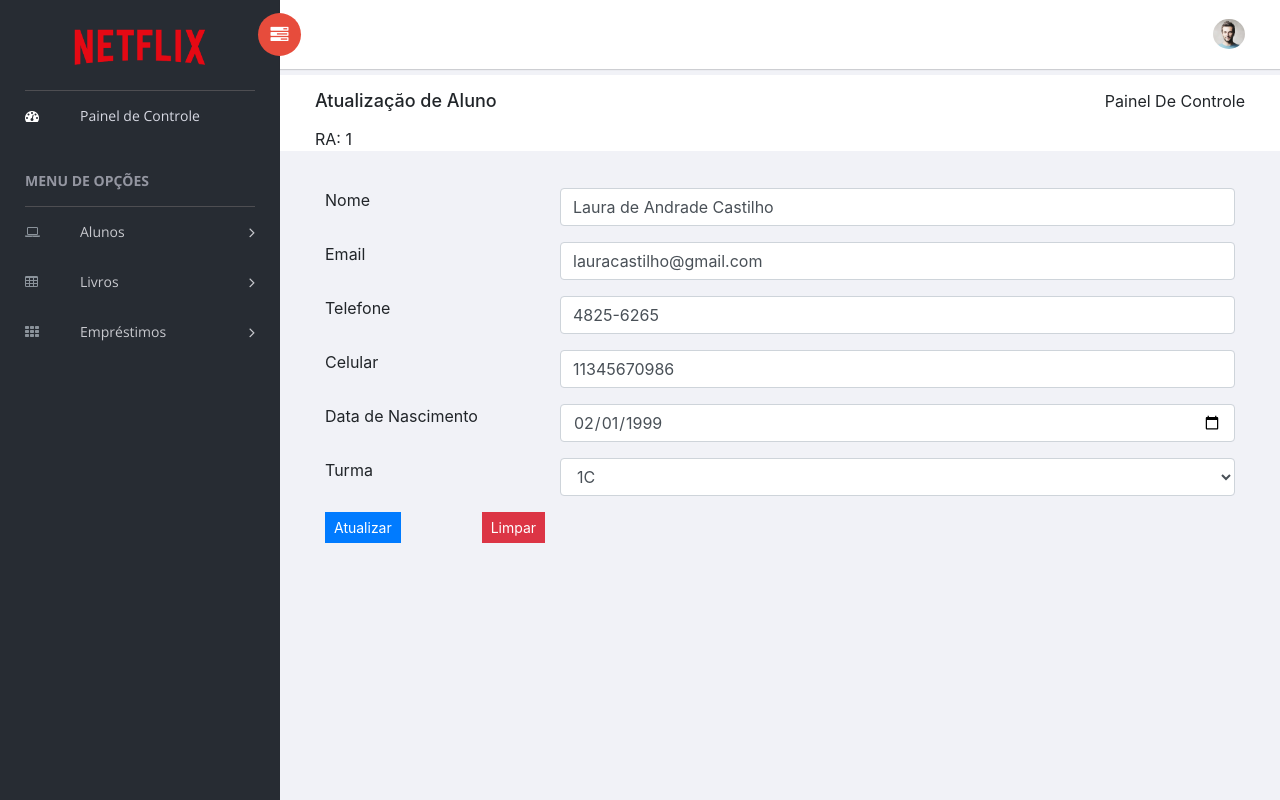
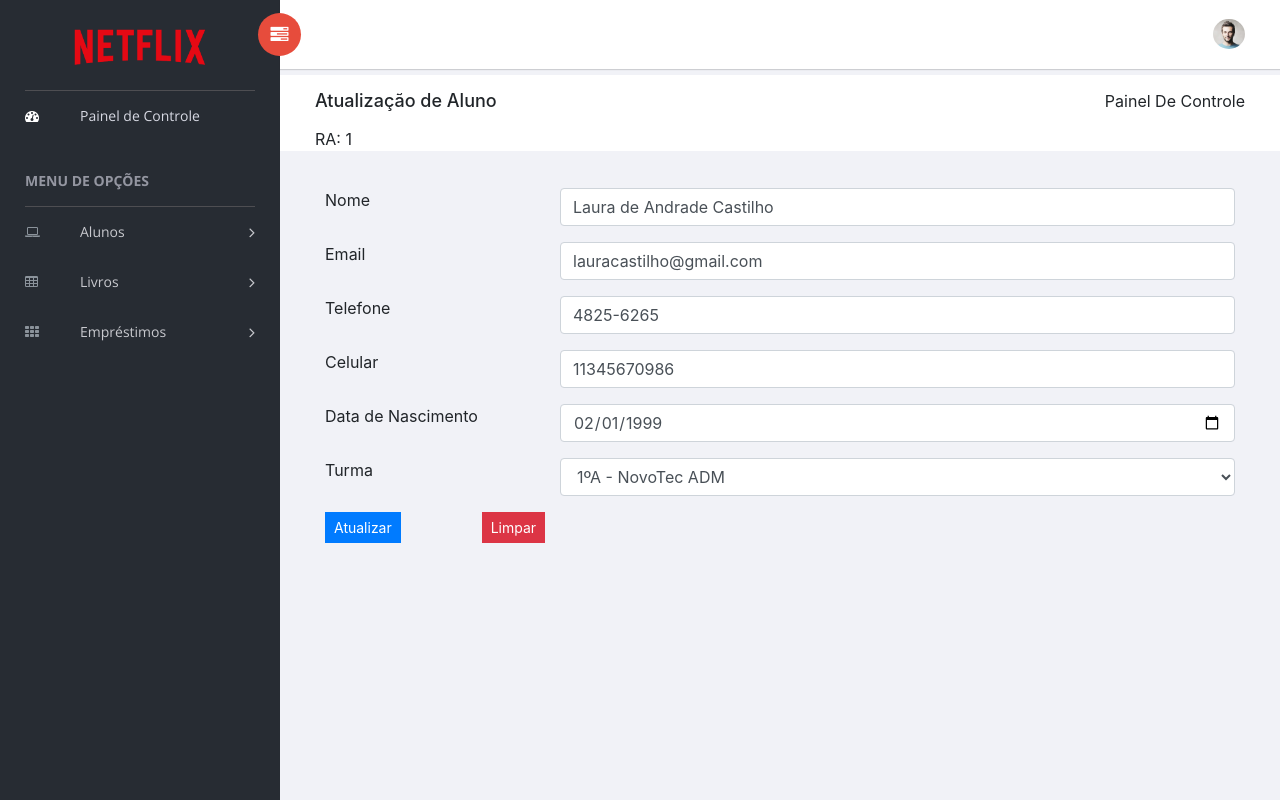
Before and after one commit to BiancaFSilva/Biblioteca-C.R.U.D, a PHP site: page /restrita/form_atualiza_aluno.php?ra=1 in a window 1280 px wide. Run offline with PHP 8.4, Linux system fonts and the light colour scheme; data comes from the database, SQL or seed files in the repository; some libraries are stand-ins or nearby versions.

Commit message:
Adicionar salas

```diff
--- a/restrita/form_atualiza_aluno.php
+++ b/restrita/form_atualiza_aluno.php
@@ -163,18 +163,42 @@
                                 </div>
                                 <div class="col-12 col-md-9">
                                     <select name="select" id="select" class="form-control">
-                                        <option value="1C">1C</option>
-                                        <option value="2C">2C</option>
-                                        <option value="3C">3C</option>
-                                        <option value="1A">1A</option>
-                                        <option value="2A">2A</option>
-                                        <option value="3A">3A</option>
-                                        <option value="1B">1B</option>
-                                        <option value="2B">2B</option>
-                                        <option value="3B">3B</option>
-                                        <option value="1F">1F</option>
-                                        <option value="2F">2F</option>
-                                        <option value="3F">3F</option>
+                                        <option value="1A">1ºA - NovoTec ADM</option>
+                                        <option value="2A">2ºA - ETIM ADM</option>
+                                        <option value="3A">3ºA - ETIM ADM</option>
+
+                                        <option value="1B">1ºB - NovoTec RH</option>
+                                        <option value="2B">2ºB - Ensino Médio</option>
+                                        <option value="3B">3ºB - Ensino Médio</option>
+
+                                        <option value="1C">1ºC - NovoTec INFO</option>
+                                        <option value="2C">2ºC - ETIM INFO</option>
+                                        <option value="3C">3ºC - ETIM INFO</option>
+
+                                        <option value="1D">1ºD - Administração</option>
+                                        <option value="2D">2ºD - Administração</option>
+                                        <option value="3D">3ºD - Administração</option>
+
+                                        <option value="1F">1°F - NovoTec INFO</option>
+                                        <option value="2F">2ºF - MTec BD</option>
+                                        <option value="3F">3ºF - MTec BD</option>
+
+                                        <option value="1G">1ºG - Contabilidade</option>
+                                        <option value="2G">2ºG - Contabilidade</option>
+                                        <option value="3G">3ºG - Contabilidade</option>
+
+                                        <option value="1H">1ºH - Química</option>
+                                        <option value="2H">2ºH - Química</option>
+                                        <option value="3H">3ºH - Química</option>
+                                        <option value="4H">4ºH - Química</option>
+
+                                        <option value="1I">1ºI - NovoTec ADM</option>
+                                        <option value="2I">2ºI - MTec RH</option>
+                                        <option value="3I">3ºI - MTec RH</option>
+
+                                        <option value="1K">1ºK - Logística</option>
+                                        <option value="2K">2ºK - Logística</option>
+                                        <option value="3K">3ºK - Logística</option>
                                     </select>
                                 </div>
                             </div>
```
